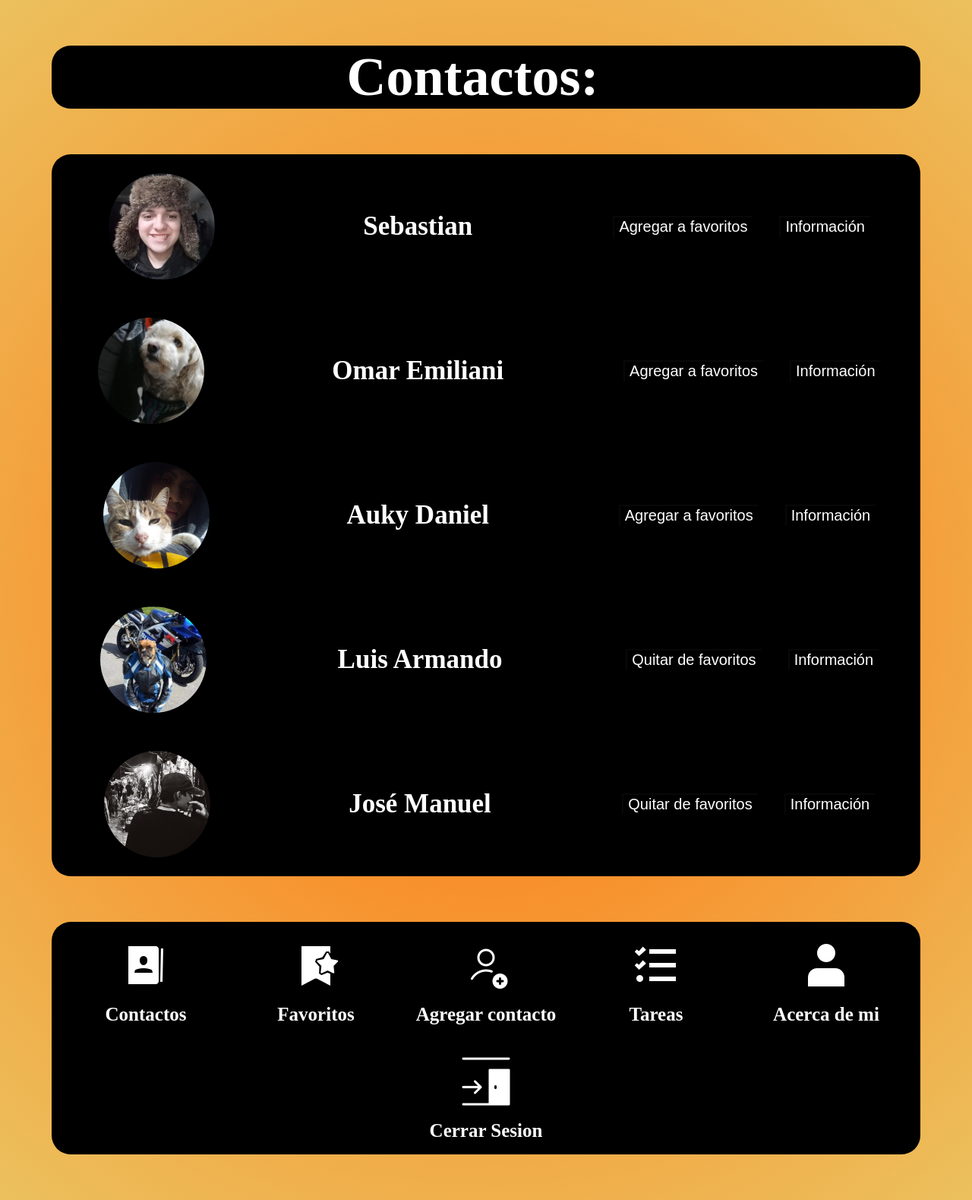
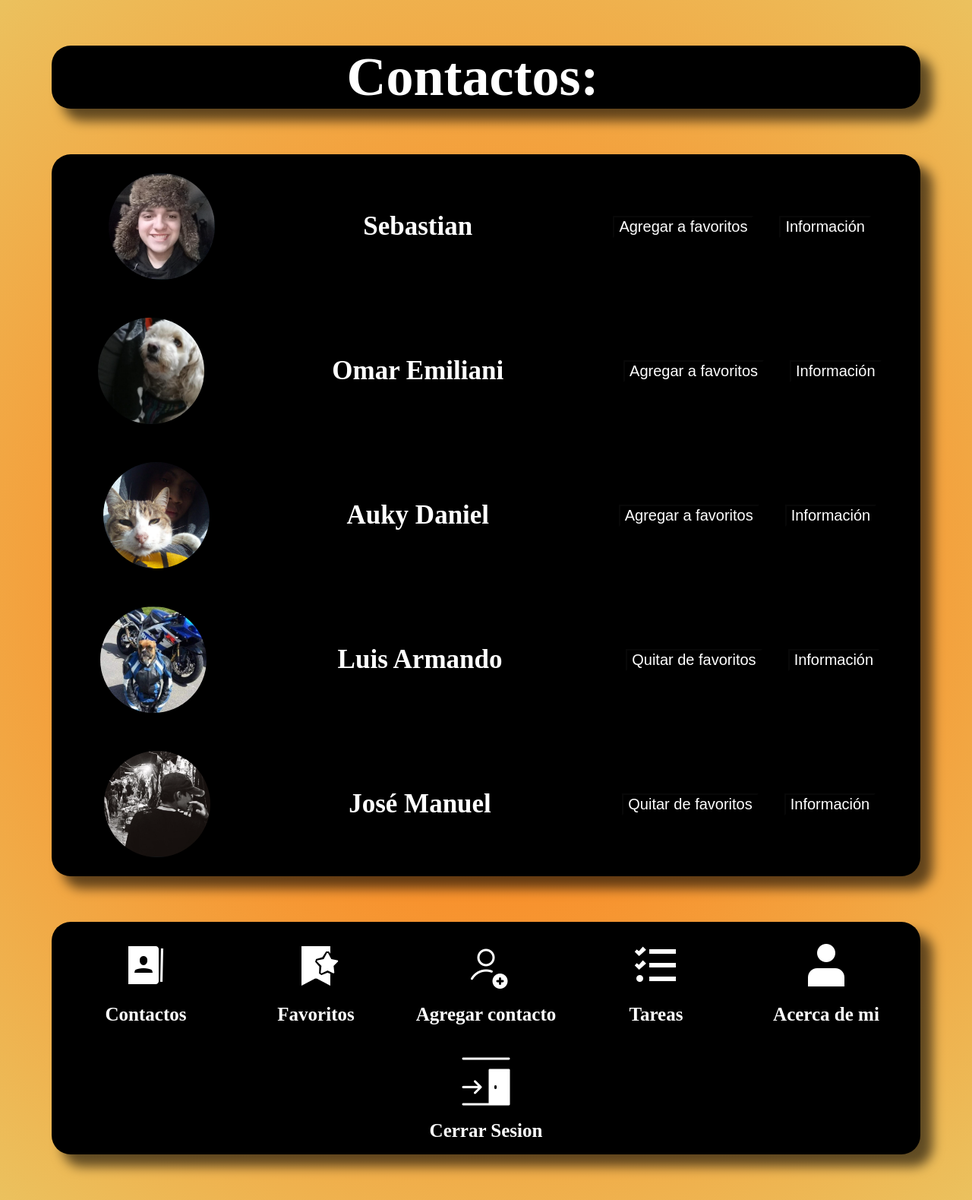
Before and after one commit to JTejaxun-2022229/Html-AgendaWeb, a plain HTML site: page assets/contacto.html in a window 1280 px wide. Shown: the whole page at 76% size. Drawn offline with Linux system fonts and the light colour scheme.

Commit message:
se agregaa sombreado a las paginas

```diff
--- a/assets/contacto.css
+++ b/assets/contacto.css
@@ -9,6 +9,7 @@ body {
     background-color: #000;
     border-radius: 25px;
     margin: 60px;
+    box-shadow: 15px 15px 15px 1px rgba(0, 0, 0, 0.6);
 }
 
 .titulo {
@@ -24,6 +25,7 @@ body {
 .contactos{
 
     background-color: #000;
+    box-shadow: 15px 15px 15px 1px rgba(0, 0, 0, 0.6);
     border-radius: 25px;
     margin: 60px;
     color:#fff;
@@ -118,6 +120,7 @@ body {
 .paginas {
 
     background-color: #000;
+    box-shadow: 15px 15px 15px 1px rgba(0, 0, 0, 0.6);
     border-radius: 25px;
     margin: 60px;
     display: flex;
--- a/assets/favorito.css
+++ b/assets/favorito.css
@@ -9,6 +9,7 @@ body {
     background-color: #000;
     border-radius: 25px;
     margin: 60px;
+    box-shadow: 15px 15px 15px 1px rgba(0, 0, 0, 0.6);
 }
 
 .titulo {
@@ -26,6 +27,7 @@ body {
     border-radius: 25px;
     margin: 60px;
     color:#fff;
+    box-shadow: 15px 15px 15px 1px rgba(0, 0, 0, 0.6);
 }
 
 .superior{
@@ -116,6 +118,7 @@ body {
 
 .paginas {
     background-color: #000;
+    box-shadow: 15px 15px 15px 1px rgba(0, 0, 0, 0.6);
     border-radius: 25px;
     margin: 60px;
     display: flex;
--- a/assets/nuevoContacto.css
+++ b/assets/nuevoContacto.css
@@ -7,6 +7,7 @@ body {
 .encabezado{
 
     background-color: #000;
+    box-shadow: 15px 15px 15px 1px rgba(0, 0, 0, 0.6);
     border-radius: 25px;
     margin: 60px;
 }
@@ -23,6 +24,7 @@ body {
 
 .agregar{
     background-color: #000;
+    box-shadow: 15px 15px 15px 1px rgba(0, 0, 0, 0.6);
     border-radius: 25px;
     margin: 60px;
 }
@@ -97,6 +99,7 @@ body {
 .paginas {
 
     background-color: #000;
+    box-shadow: 15px 15px 15px 1px rgba(0, 0, 0, 0.6);
     border-radius: 25px;
     margin: 60px;
     display: flex;
--- a/assets/perfil.css
+++ b/assets/perfil.css
@@ -7,6 +7,7 @@ body {
 .encabezado{
 
     background-color: #000;
+    box-shadow: 15px 15px 15px 1px rgba(0, 0, 0, 0.6);
     border-radius: 25px;
     margin: 60px;
 }
@@ -23,6 +24,7 @@ body {
 
 .perfil{
     background-color: #000;
+    box-shadow: 15px 15px 15px 1px rgba(0, 0, 0, 0.6);
     border-radius: 25px;
     margin: 60px;
 }
@@ -74,6 +76,7 @@ body {
 .paginas {
 
     background-color: #000;
+    box-shadow: 15px 15px 15px 1px rgba(0, 0, 0, 0.6);
     border-radius: 25px;
     margin: 60px;
     display: flex;
--- a/assets/toDo.css
+++ b/assets/toDo.css
@@ -7,6 +7,7 @@ body {
 .paginas {
 
     background-color: #000;
+    box-shadow: 15px 15px 15px 1px rgba(0, 0, 0, 0.6);
     border-radius: 25px;
     margin: 60px;
     display: flex;
```
Also changed, not shown: assets/contacto.html (indentation only).
